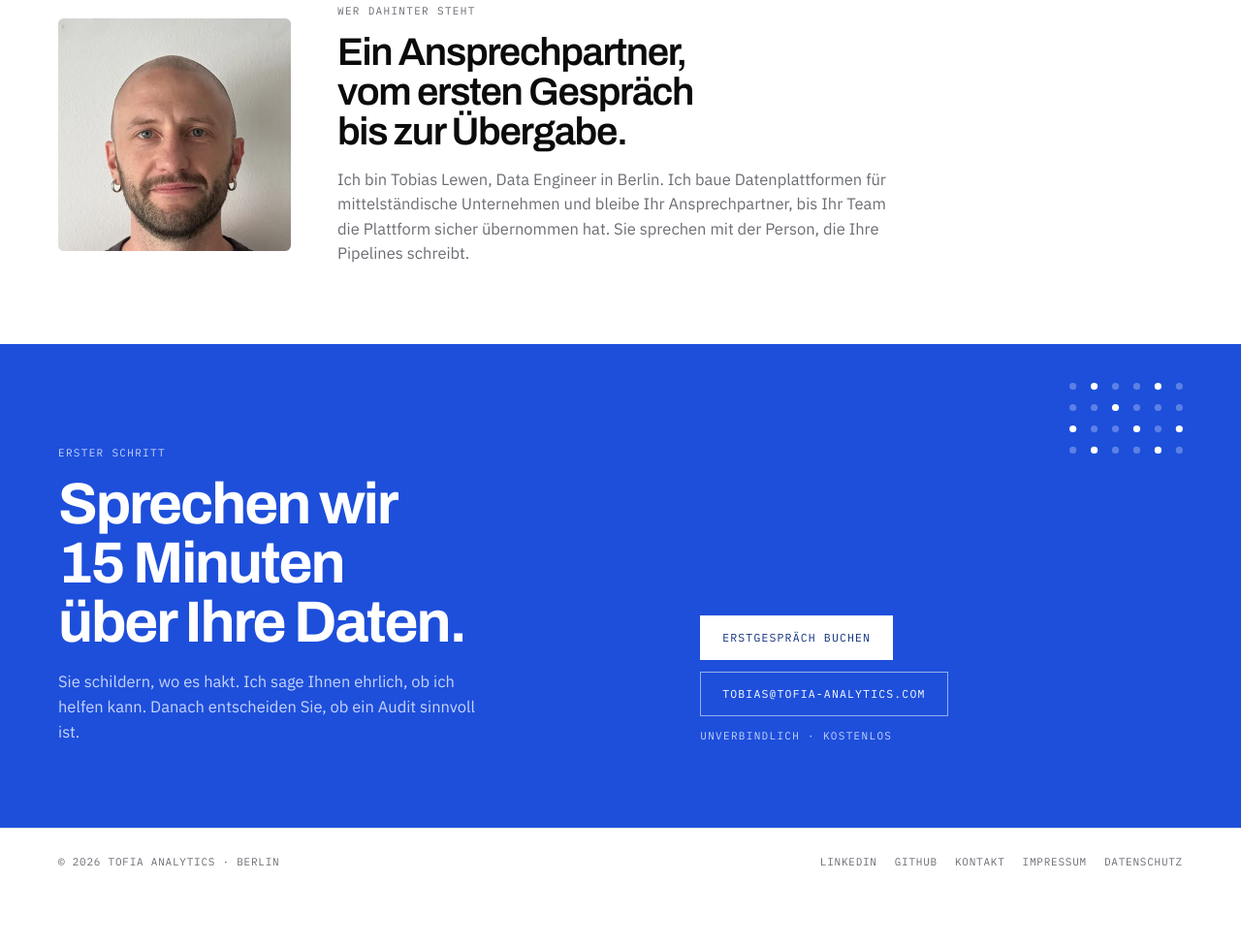
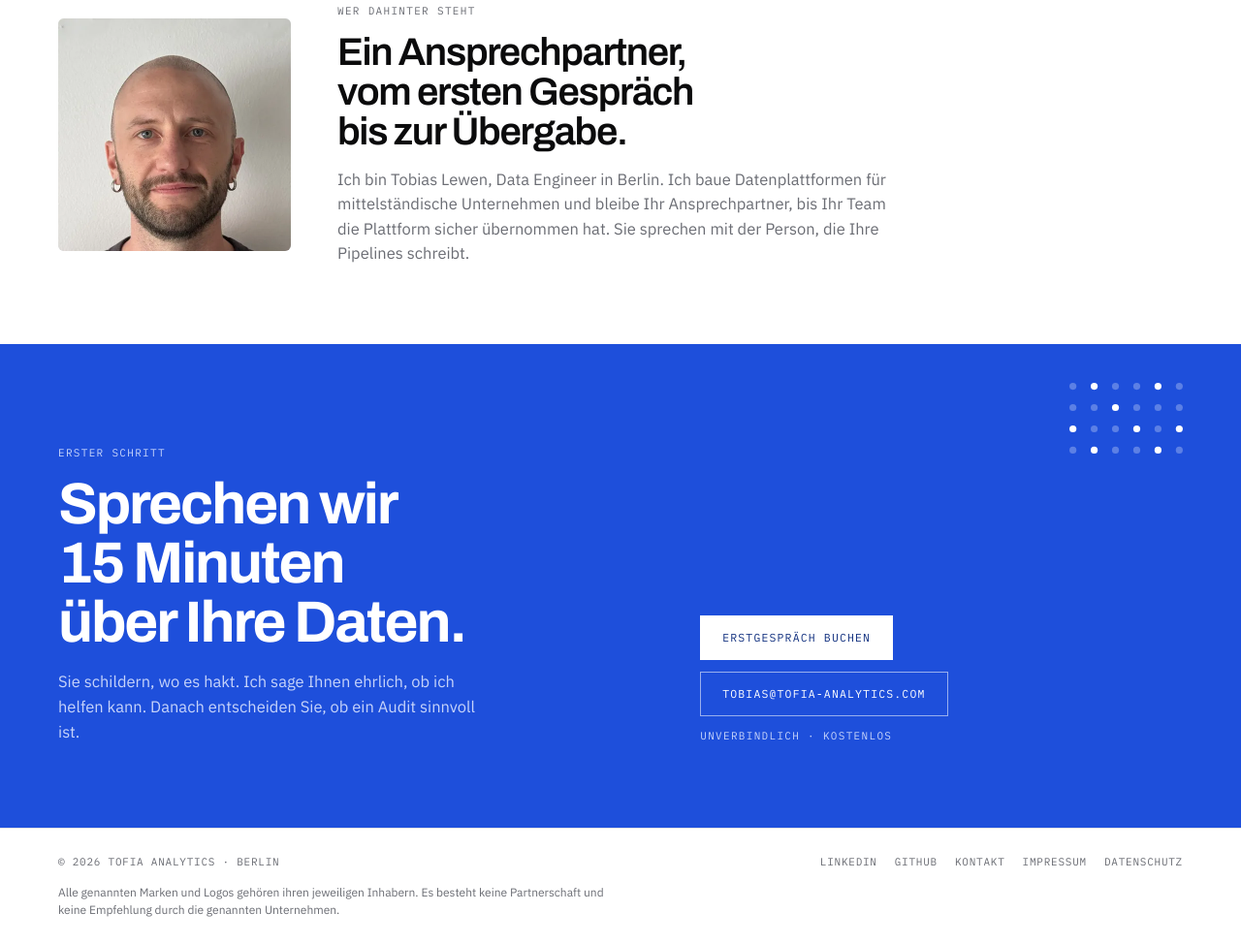
Before and after one commit to tobial93/tofia-analytics.github.io, a plain HTML site: page index.html in a window 1280 px wide. Shown: the part 5186-6160 px from the top of the page at 97% size. Before the commit the page ends 6110 px from the top, so only its background shows below. Drawn offline with Linux system fonts and the light colour scheme.

Commit message:
Startseite: Marken-Hinweis im Footer
Co-Authored-By: Claude Sonnet 5.5 <noreply@anthropic.com>
Claude-Session: https://claude.ai/code/session_01NytYE7hkYH8vNZqGvZyiej

```diff
--- a/css/site.css
+++ b/css/site.css
@@ -345,3 +345,5 @@
 .about h2 { font-size: clamp(27px, 4.2vw, 40px); margin-top: 14px; max-width: 24ch; }
 .about p:not(.mono) { margin-top: 16px; max-width: 58ch; color: var(--text-muted); }
 @media (max-width: 720px) { .about { grid-template-columns: 1fr; gap: 24px; } .about__img { width: 160px; height: 160px; } }
+
+.foot__note { flex-basis: 100%; margin: 0; font-family: var(--sans); font-size: 12px; letter-spacing: 0; text-transform: none; line-height: 1.5; max-width: 80ch; }
--- a/index.html
+++ b/index.html
@@ -450,6 +450,7 @@
       <a href="impressum.html">Impressum</a>
       <a href="datenschutz.html">Datenschutz</a>
     </div>
+    <p class="foot__note">Alle genannten Marken und Logos gehören ihren jeweiligen Inhabern. Es besteht keine Partnerschaft und keine Empfehlung durch die genannten Unternehmen.</p>
   </div>
 </footer>
 <script>
```
